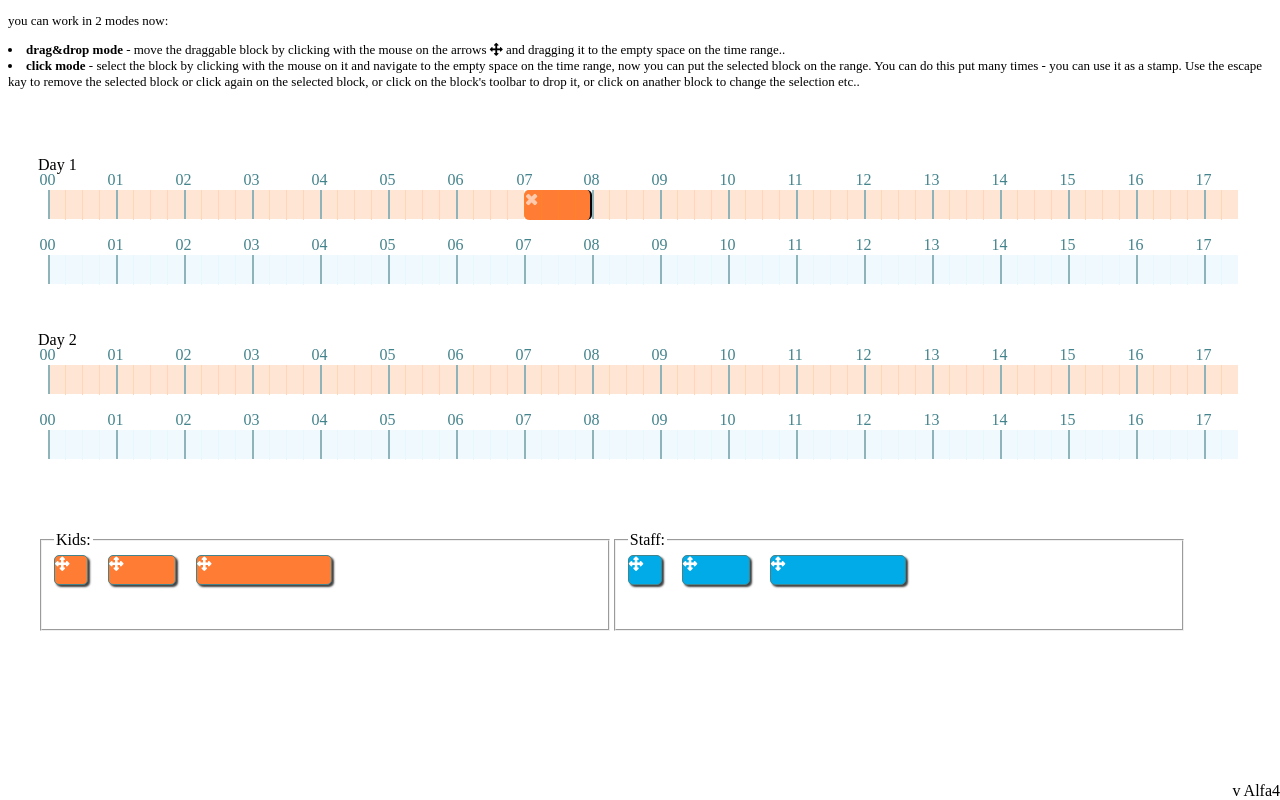
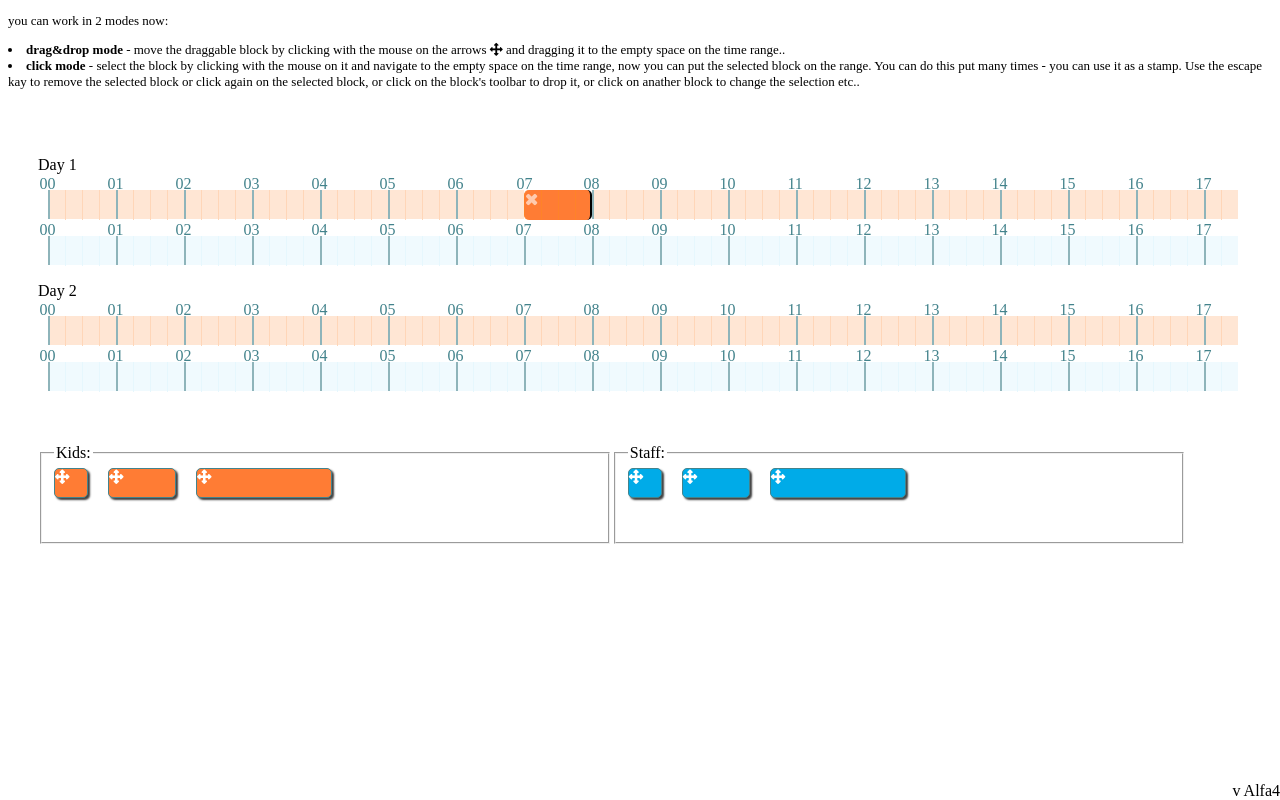
Before and after one commit to araczkowski/DragAndDropBlocks, a website: page app/index.html in a window 1280 px wide. Drawn offline with nearby package versions, Linux system fonts and the light colour scheme; files that its build step writes are made by us from their sources.

Commit message:
improvemnts in styles

```diff
--- a/app/index.html
+++ b/app/index.html
@@ -69,6 +69,11 @@
             color: #fff;
             top: 14px;
         }
+	div.dadbDay {
+	   margin-left: 10px;
+           margin-bottom: 20px;
+	   padding-bottom: 26px;
+	}
     </style>
 </head>
 
@@ -87,12 +92,12 @@
 
         <div id="models" style="overflow: auto; width: 1200px; margin-right: 20px; padding-top: 20px;">
             <p>Day 1</p>
-            <div class="typeKid" id="dadb1" style="margin-left: 10px;"></div>
-            <div class="typeStaff" id="dadb3" style="margin-left: 10px;"></div>
+            <div class="typeKid dadbDay" id="dadb1"></div>
+            <div class="typeStaff dadbDay" id="dadb3"></div>
 
             <p>Day 2</p>
-            <div class="typeKid" id="dadb5" style="margin-left: 10px;"></div>
-            <div class="typeStaff" id="dadb7" style="margin-left: 10px;"></div>
+            <div class="typeKid dadbDay" id="dadb5"></div>
+            <div class="typeStaff dadbDay" id="dadb7"></div>
         </div>
         <br>
         <br>
--- a/app/styles/main.css
+++ b/app/styles/main.css
@@ -4,7 +4,6 @@
     margin-left: 30px;
 }
 .DadbSteps {
-    height: 60px;
     margin-bottom: 5px;
     position: relative;
 }
@@ -62,7 +61,7 @@ div.DadbPlannedBlockBody {
     border: 1px solid transparent;
     position: absolute;
     margin-left: -.6em;
-    margin-top: -20px;
+    margin-top: -16px;
     text-align: center;
     color: #43838c;
 }
```
